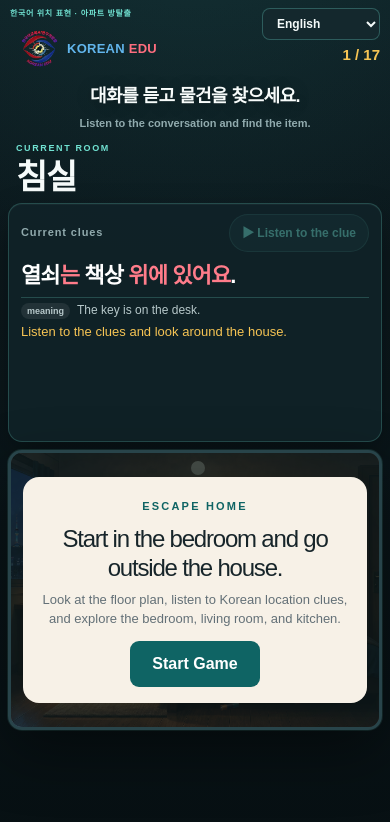
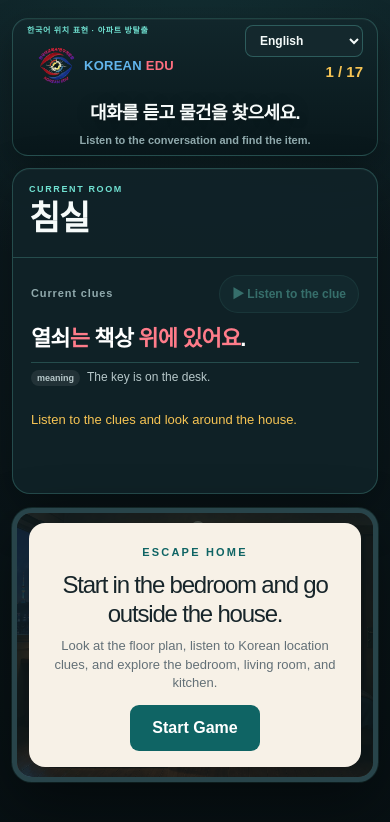
Before and after one commit to mtvs283/escape-room, a Next.js app: page / in a window 390 px wide. Shown: the top 822 px of the page. Built offline with nearby package versions, Linux system fonts and the light colour scheme.

Commit message:
Restore previous mobile layout

```diff
--- a/app/globals.css
+++ b/app/globals.css
@@ -589,17 +589,7 @@ button { -webkit-tap-highlight-color: transparent; }
 }
 
 @media (max-width: 560px) {
-  .escape-app { padding: 8px 8px 24px; }
-  .topbar {
-    align-items: start;
-    background: transparent;
-    border: 0;
-    border-radius: 0;
-    box-shadow: none;
-    margin-bottom: 8px;
-    min-height: 0;
-    padding: 0 2px;
-  }
+  .topbar { align-items: start; }
   .eyebrow { font-size: 8px; letter-spacing: .08em; margin-bottom: 5px; text-align: left; }
   .brand-wordmark { gap: 7px; height: 48px; padding: 3px 8px; }
   .brand-wordmark img { height: 40px; width: 42px; }
@@ -607,26 +597,8 @@ button { -webkit-tap-highlight-color: transparent; }
   .top-instruction strong { font-size: 18px; }
   .language-picker select { max-width: 118px; width: 118px; }
   .room-status span { display: none; }
-  .game-layout { gap: 8px; }
-  .mission-column {
-    background: transparent;
-    border: 0;
-    border-radius: 0;
-    box-shadow: none;
-    overflow: visible;
-  }
-  .room-title { font-size: 34px; margin: 0; padding: 4px 8px 9px; }
-  .mission-panel {
-    background: var(--hud-panel);
-    border: 1px solid var(--hud-line);
-    border-radius: 14px;
-    box-shadow: 0 12px 32px rgba(0, 0, 0, .24), inset 0 1px rgba(255, 255, 255, .035);
-    padding: 10px 12px;
-  }
-  .clue { margin: 8px 0 4px; min-height: 0; padding-bottom: 6px; }
-  .clue-translation { margin-bottom: 4px; min-height: 0; }
-  .feedback { margin: 3px 0 0; min-height: 0; }
-  .room-scene { aspect-ratio: 4 / 3; border-width: 3px; border-radius: 14px; }
+  .room-title { font-size: 34px; }
+  .room-scene { aspect-ratio: 4 / 3; }
   .map-panel { display: none; }
   .noun-label { padding: 4px 6px; }
   .window { left: 4%; width: 24%; }
```
